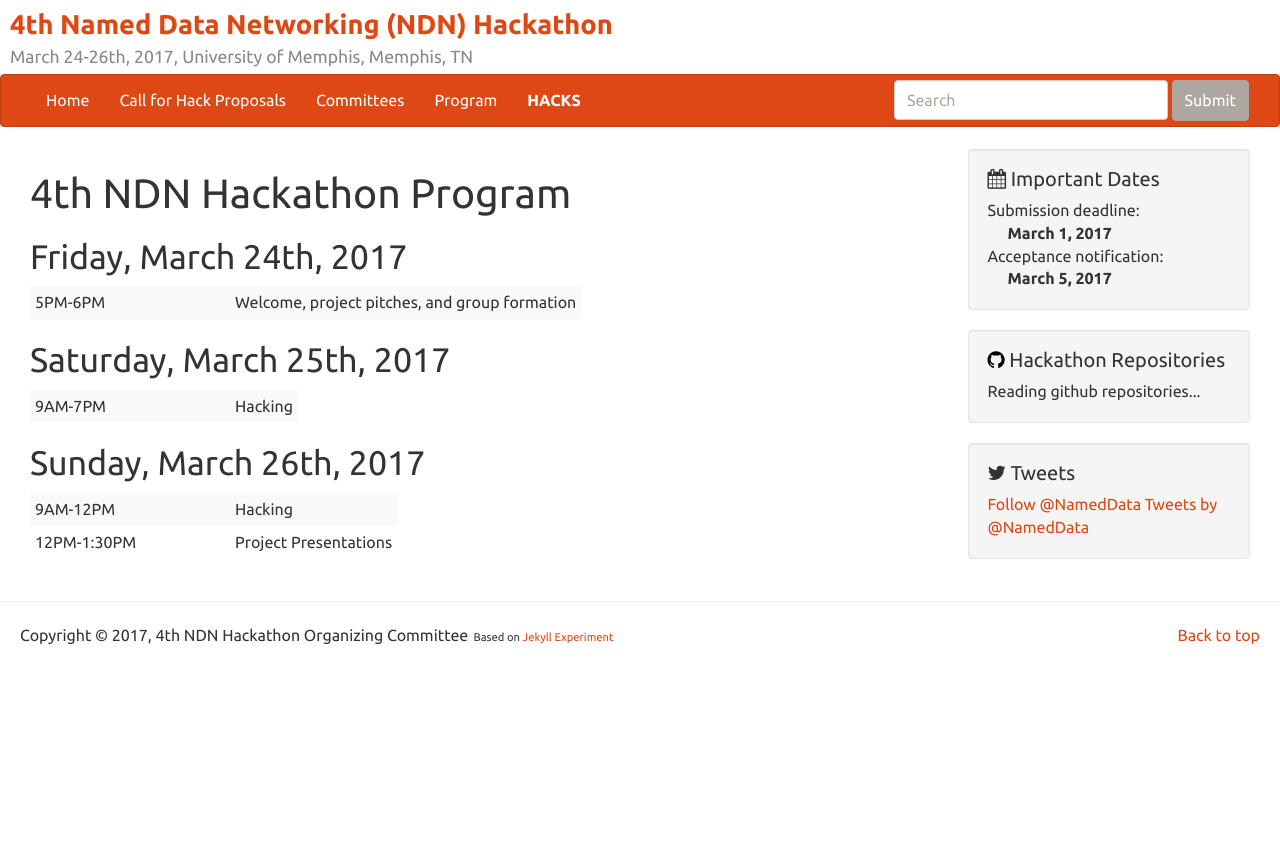
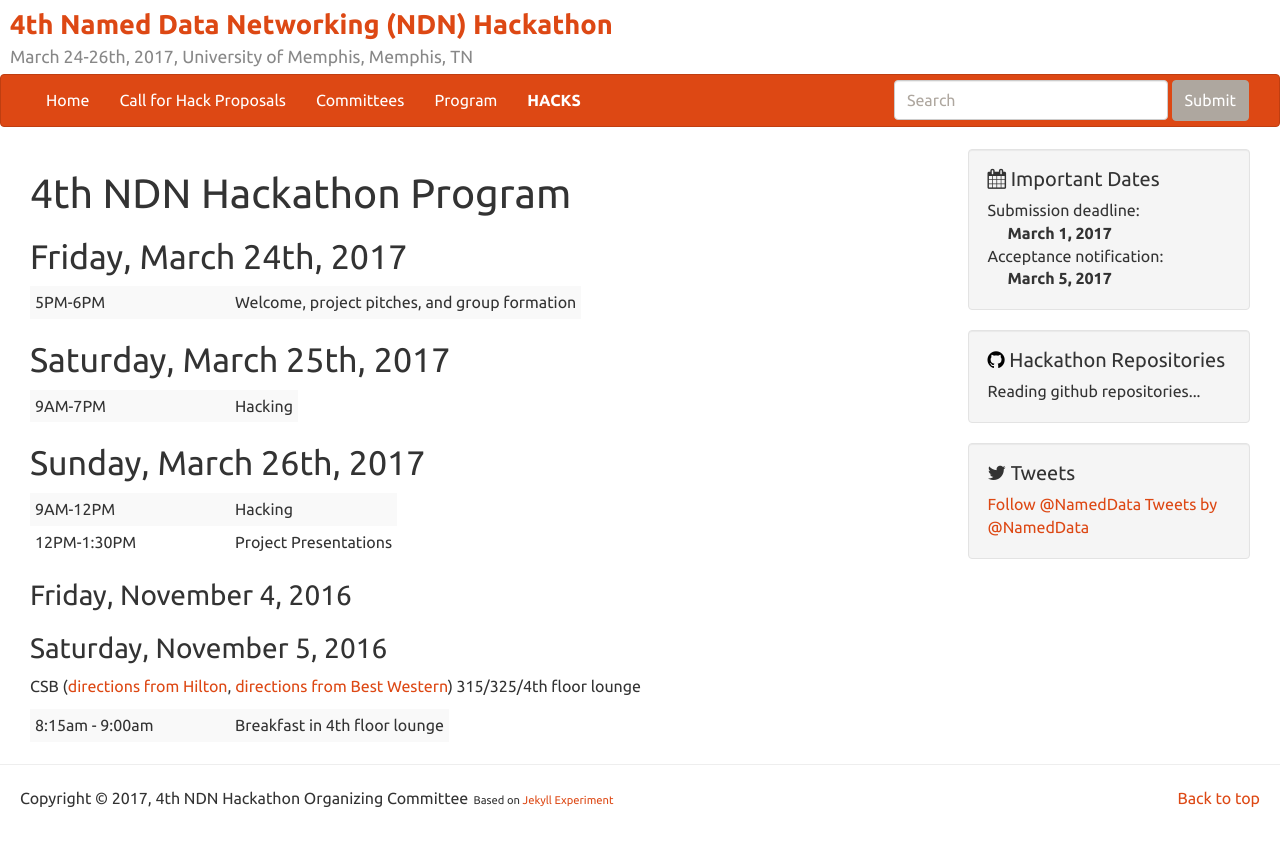
Before and after one commit to 4th-ndn-hackathon/4th-ndn-hackathon, a Jekyll site: the page built from program.md, in a window 1280 px wide. Shown: the top 846 px of the page. Built offline with Jekyll 4.4.1, drawn with Linux system fonts in a browser that asks for light colours; comment, search, counter and statistics services are not loaded.

Commit message:
Revert "update program"
This reverts commit 6b8dac0fd617384e27564c47f1d844710d535210.

```diff
--- a/program.md
+++ b/program.md
@@ -21,3 +21,18 @@ title: 4th NDN Hackathon Program
 
 9AM-12PM | Hacking
 12PM-1:30PM | Project Presentations
+
+
+### Friday, November 4, 2016
+
+
+
+{:.table-condensed .table-striped .table-hover .program}
+
+
+### Saturday, November 5, 2016
+
+CSB ([directions from Hilton](https://goo.gl/maps/TqmjQFrAyNA2){: target="_blank"}, [directions from Best Western](https://goo.gl/maps/yj6ppE1p9Yq){: target="_blank"}) 315/325/4th floor lounge
+
+{:.table-condensed .table-striped .table-hover .program}
+8:15am - 9:00am | Breakfast in 4th floor lounge
```
